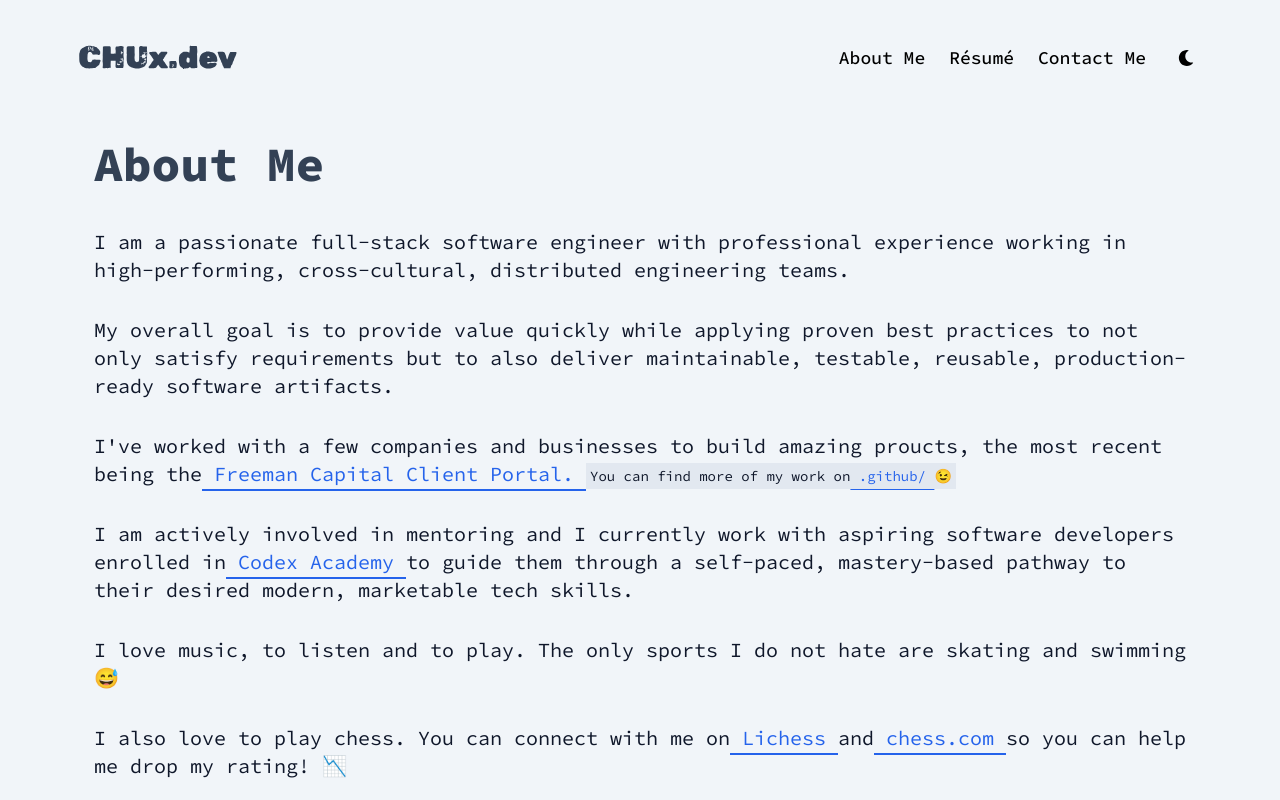
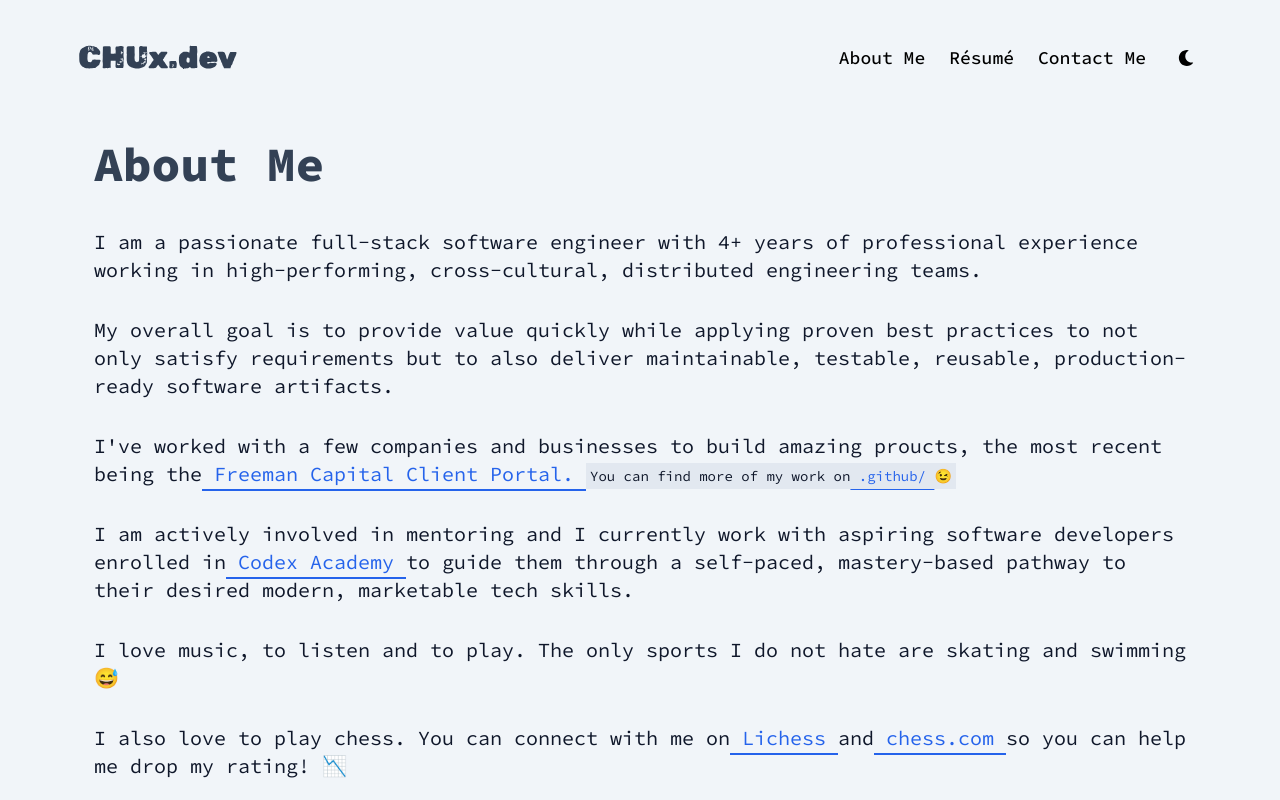
Before and after one commit to chuxmykel/chux.dev, a React (Vite) app: page /about in a window 1280 px wide. Shown: the top 800 px of the page. Built offline with nearby package versions, Linux system fonts and the light colour scheme.

Commit message:
something for the hackers v0

```diff
--- a/src/pages/About.tsx
+++ b/src/pages/About.tsx
@@ -9,7 +9,7 @@ export function About() {
         </h1>
 
         <p className="text-lg md:text-xl text-slate-900 dark:text-slate-50 pb-8">
-          I am a passionate full-stack software engineer with professional
+          I am a passionate full-stack software engineer with 4+ years of professional
           experience working in high-performing, cross-cultural, distributed
           engineering teams.
         </p>
--- a/src/pages/index.tsx
+++ b/src/pages/index.tsx
@@ -22,3 +22,21 @@ export function Home() {
     </>
   );
 }
+
+console.log(`
+  ========================================================================================
+  =  ====  =========  ==  ==============  ====  ================  =====================  =
+  =  ====  =========  ==  ==============  ====  ================  =====================  =
+  =  ====  =========  ==  ==============  ====  ================  =====================  =
+  =  ====  ===   ===  ==  ===   ========  ====  ===   ====   ===  =  ===   ===  =   ===  =
+  =        ==  =  ==  ==  ==     =======        ==  =  ==  =  ==    ===  =  ==    =  ==  =
+  =  ====  ==     ==  ==  ==  =  =======  ====  =====  ==  =====   ====     ==  =======  =
+  =  ====  ==  =====  ==  ==  =  =======  ====  ===    ==  =====    ===  =====  ==========
+  =  ====  ==  =  ==  ==  ==  =  =======  ====  ==  =  ==  =  ==  =  ==  =  ==  =======  =
+  =  ====  ===   ===  ==  ===   ========  ====  ===    ===   ===  =  ===   ===  =======  =
+  ========================================================================================
+`);
+
+console.log(
+  "You can find the code for this website on https://github.com/chuxmykel/chux.dev"
+);
```
